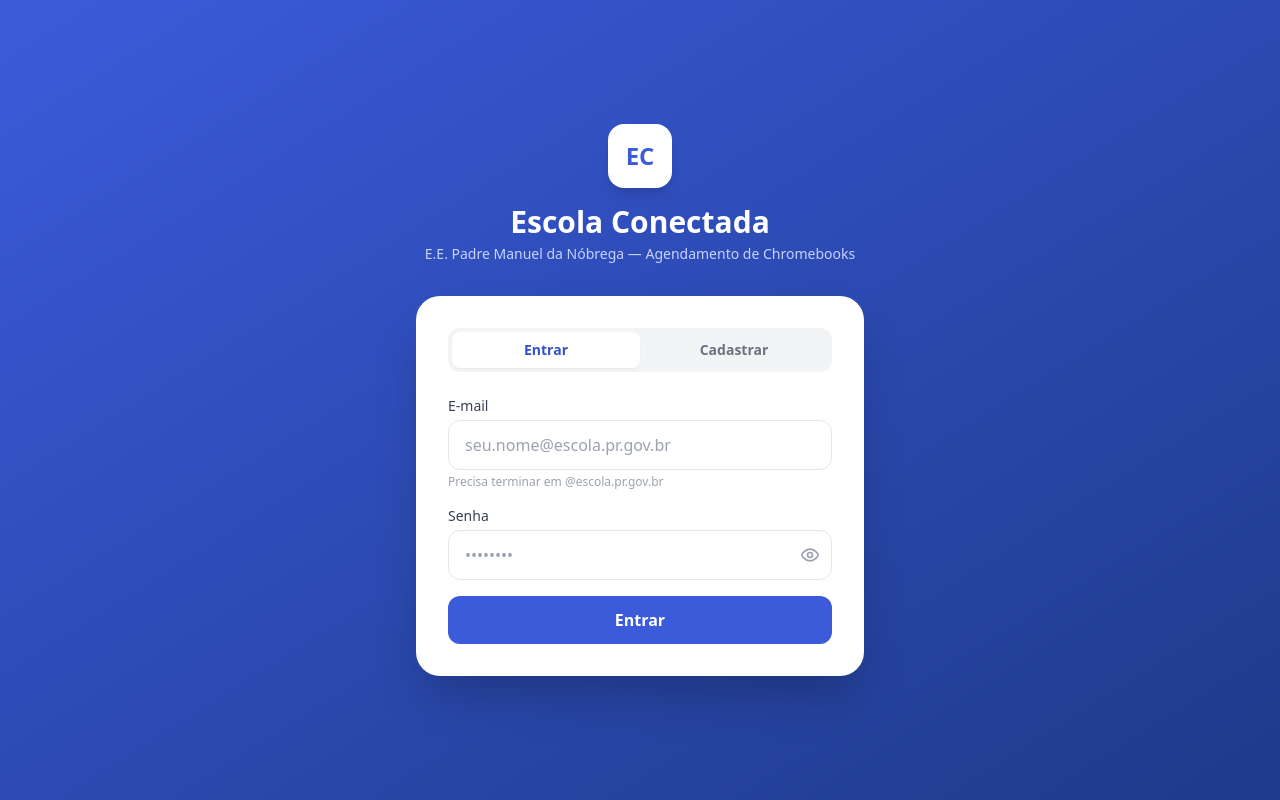
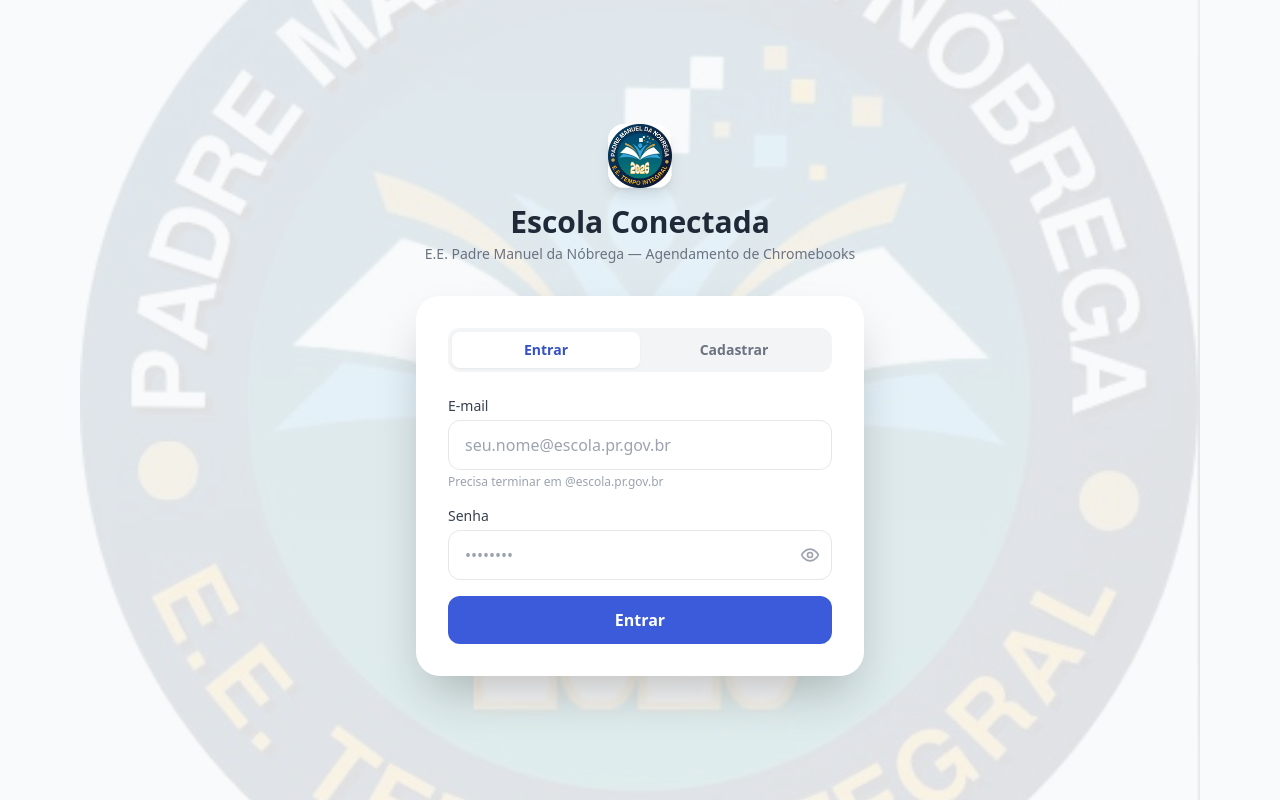
Before and after one commit to Dancini12/escola-conectada, a React (Vite) app: page /login in a window 1280 px wide. Built offline with nearby package versions, Linux system fonts and the light colour scheme; no server answers.

Commit message:
Usa logo da escola como marca d'água na tela de login em vez do fundo azul

```diff
--- a/src/pages/Login.jsx
+++ b/src/pages/Login.jsx
@@ -4,6 +4,7 @@ import { Eye, EyeOff, AlertCircle } from 'lucide-react'
 import { useAuth } from '../hooks/useAuth'
 import { isSupabaseConfigured } from '../lib/supabase'
 import { isSchoolEmail, SCHOOL_EMAIL_DOMAIN } from '../lib/emailValidation'
+import logoEscola from '../assets/logo-escola.jpeg'
 
 export default function Login() {
   const { user, signIn, signUp } = useAuth()
@@ -57,15 +58,22 @@ export default function Login() {
   }
 
   return (
-    <div className="min-h-screen bg-gradient-to-br from-primary-500 to-primary-800 flex items-center justify-center p-4">
-      <div className="w-full max-w-md">
+    <div className="relative min-h-screen bg-gray-50 flex items-center justify-center p-4 overflow-hidden">
+      <img
+        src={logoEscola}
+        alt=""
+        aria-hidden="true"
+        className="pointer-events-none select-none absolute top-1/2 left-1/2 -translate-x-1/2 -translate-y-1/2 w-[140vmin] h-[140vmin] object-contain opacity-10"
+      />
+
+      <div className="relative w-full max-w-md">
         {/* Logo */}
         <div className="text-center mb-8">
-          <div className="w-16 h-16 bg-white rounded-2xl flex items-center justify-center mx-auto mb-4 shadow-lg">
-            <span className="text-2xl font-bold text-primary-500">EC</span>
+          <div className="w-16 h-16 bg-white rounded-2xl flex items-center justify-center mx-auto mb-4 shadow-lg overflow-hidden">
+            <img src={logoEscola} alt="Logo da escola" className="w-full h-full object-cover" />
           </div>
-          <h1 className="text-3xl font-bold text-white">Escola Conectada</h1>
-          <p className="text-primary-200 mt-1 text-sm">
+          <h1 className="text-3xl font-bold text-gray-800">Escola Conectada</h1>
+          <p className="text-gray-500 mt-1 text-sm">
             E.E. Padre Manuel da Nóbrega — Agendamento de Chromebooks
           </p>
         </div>
```
